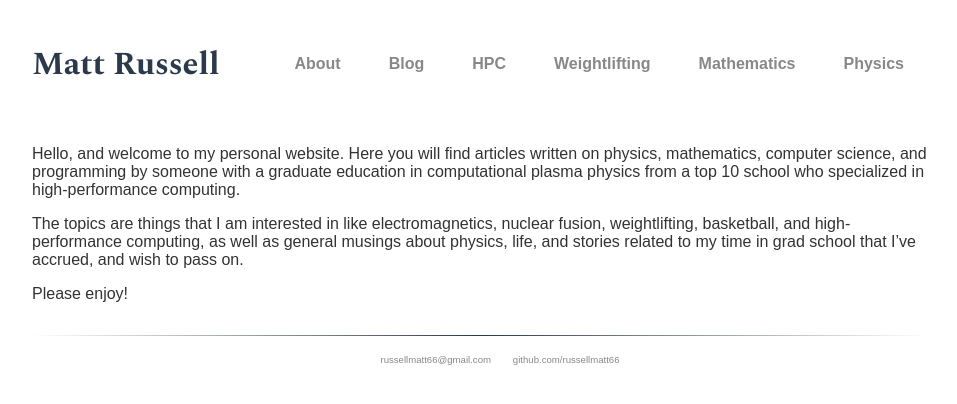
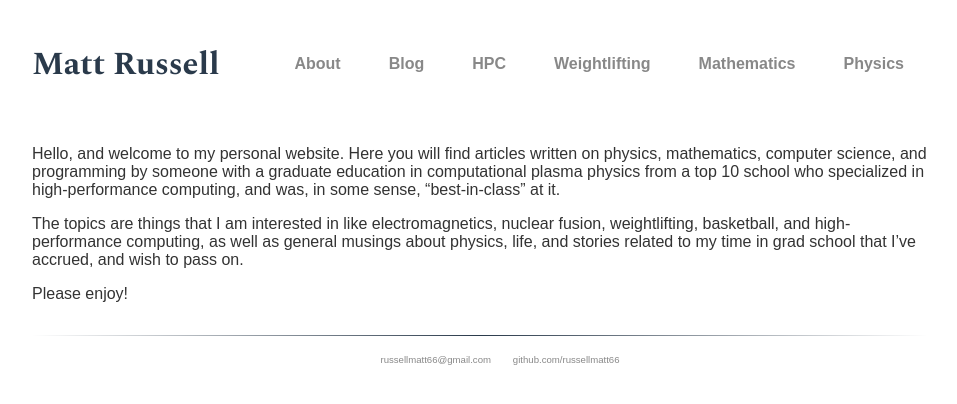
Before and after one commit to russellmatt66/russellmatt66.github.io, a Jekyll site: the page built from index.md, in a window 1280 px wide. Shown: the top 404 px of the page, without its empty margins (160-1117 px from the left). Built offline with Jekyll 4.4.1, drawn with Linux system fonts in a browser that asks for light colours; some web fonts are replaced.

```diff
--- a/_includes/mathjax.html
+++ b/_includes/mathjax.html
@@ -1,7 +1,7 @@
 <script type="text/x-mathjax-config">
 MathJax.Hub.Config({
   tex2jax: {
-    inlineMath: [ ['$','$'], ['\\(','\\)'] ],
+    inlineMath: [ ['$','$'], ['\(','\)'] ],
     displayMath: [ ['$$','$$'], ['\\[','\\]'] ],
     processEscapes: true
   },
--- a/index.md
+++ b/index.md
@@ -3,7 +3,7 @@ layout: default
 title: Matt Russell
 ---
 
-Hello, and welcome to my personal website. Here you will find articles written on physics, mathematics, computer science, and programming by someone with a graduate education in computational plasma physics from a top 10 school who specialized in high-performance computing.
+Hello, and welcome to my personal website. Here you will find articles written on physics, mathematics, computer science, and programming by someone with a graduate education in computational plasma physics from a top 10 school who specialized in high-performance computing, and was, in some sense, "best-in-class" at it.
 
 The topics are things that I am interested in like electromagnetics, nuclear fusion, weightlifting, basketball, and high-performance computing, as well as general musings about physics, life, and stories related to my time in grad school that I've accrued, and wish to pass on.
 
```
Also changed, not shown: _phys/2020-07-11-test.md (deleted, +0 -8 lines), _phys/2023-10-8-fusionalphas.md (added, +27 -0 lines), 13 other files.
